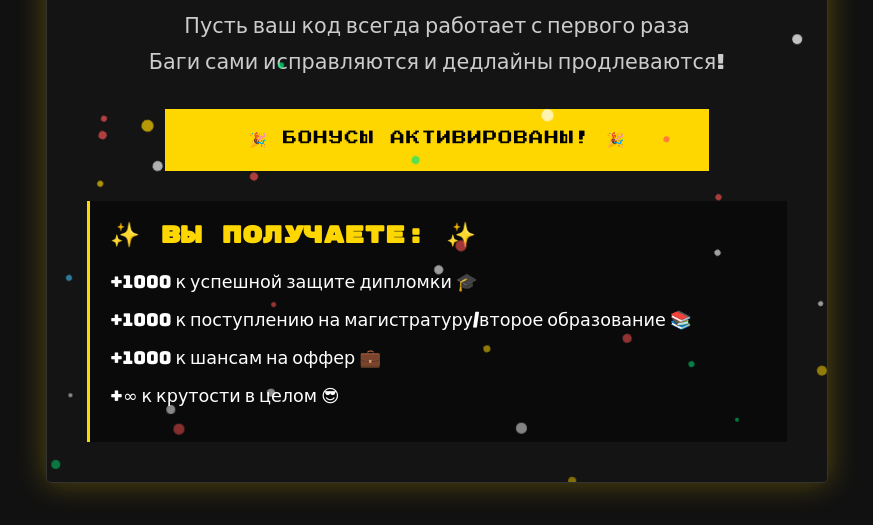
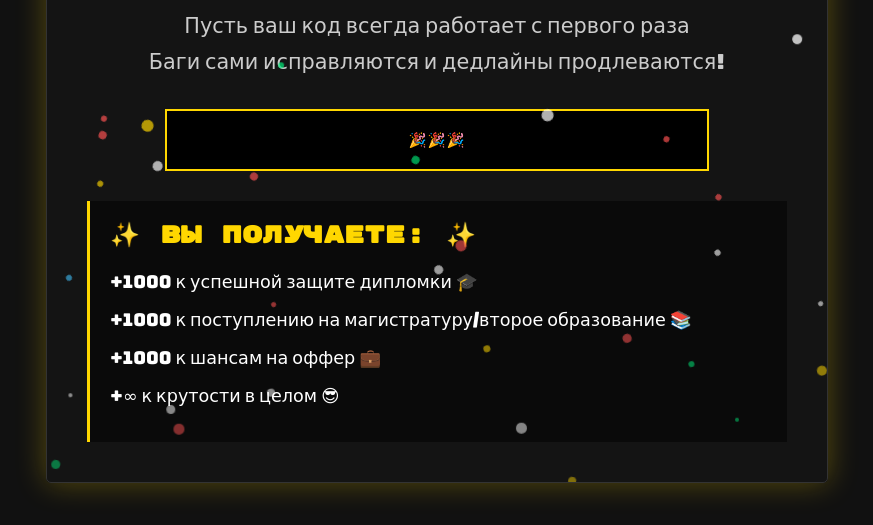
Before and after one commit to ananasdenisovich/7maya, a plain HTML site: page index.html in a window 1280 px wide. Both pictures are taken after a click on the element "🔥 НАЖМИ МЕНЯ 🔥". Shown: the part 315-840 px from the top of the page, without its empty margins (203-1076 px from the left). Drawn offline with Linux system fonts and the light colour scheme.

Commit message:
fix: fix

```diff
--- a/index.html
+++ b/index.html
@@ -162,9 +162,9 @@
         createConfetti();
 
         const bonusBtn = document.querySelector(".bonus");
-        bonusBtn.style.backgroundColor = "gold";
+        bonusBtn.style.backgroundColor = "black";
         bonusBtn.style.color = "#000";
-        bonusBtn.innerHTML = "🎉 БОНУСЫ АКТИВИРОВАНЫ! 🎉";
+        bonusBtn.innerHTML = "🎉🎉🎉";
         bonusBtn.onclick = null;
       }
 
```
